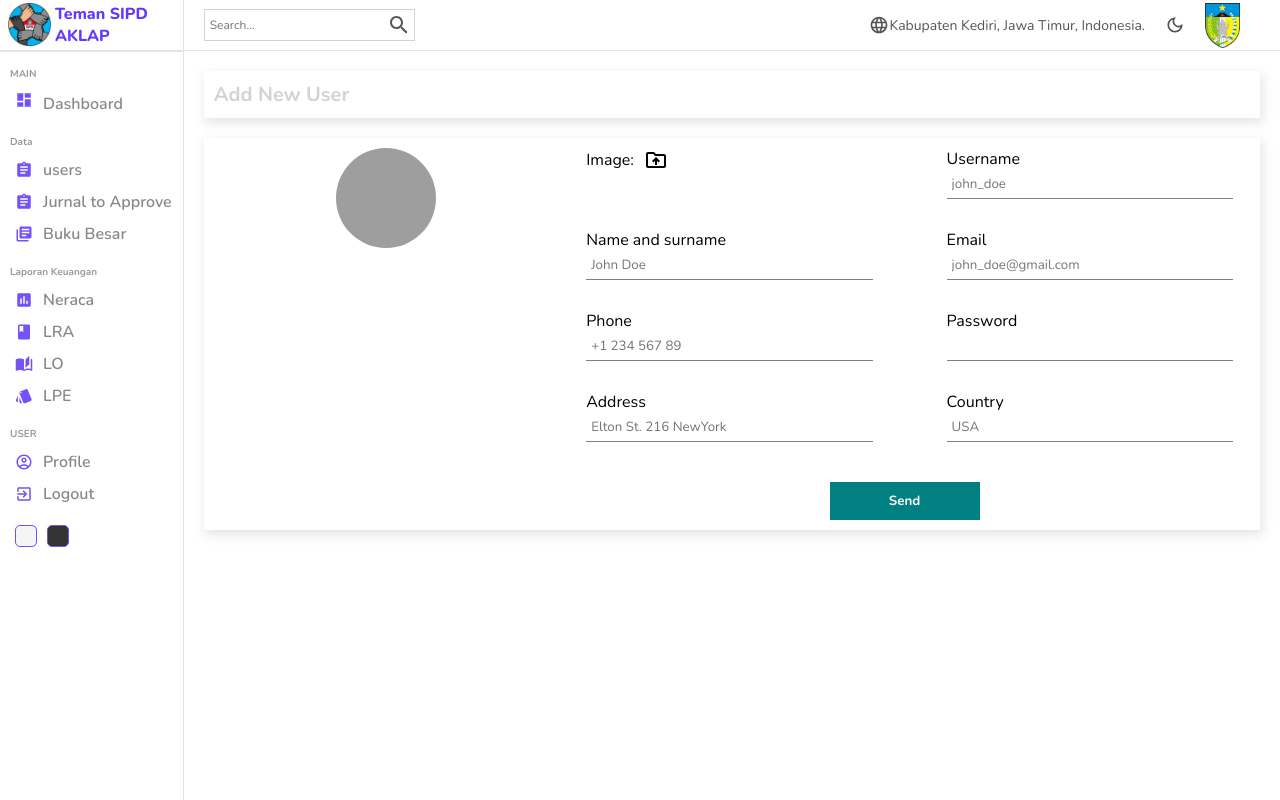
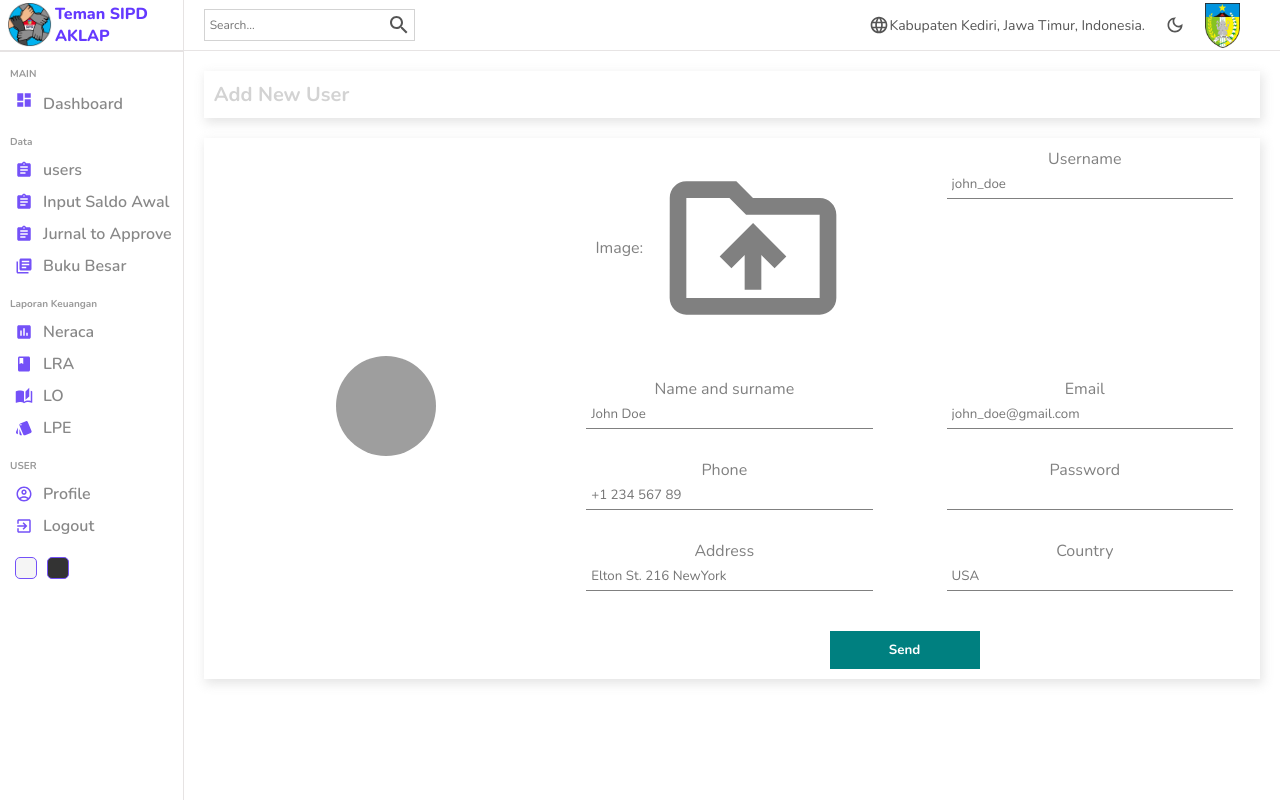
Before and after one commit to wahyubimantara/Teman-SIPD-AKLAP, a React (Create React App) app: page /users/new in a window 1280 px wide. Built offline with nearby package versions, Linux system fonts and the light colour scheme; grey boxes are pictures that could not be loaded.

Commit message:
menambahkan fitur input saldo awal

```diff
--- a/src/App.js
+++ b/src/App.js
@@ -13,10 +13,11 @@ import BukuBesar from "./pages/buku-besar/BukuBesar";
 import Jurnal2Approve from "./pages/jurnal2approve/Jurnal2Approve";
 import Neraca from "./pages/neraca/Neraca";
 import Profile from "./pages/profile/Profile";
+import InputSaldoAwal from "./pages/inputsaldoawal/InputSaldoAwal";
 
 function App() {
   const { darkMode } = useContext(DarkModeContext);
-// ujicoba
+
   return (
     <div className={darkMode ? "app dark" : "app"}>
       <BrowserRouter>
@@ -33,6 +34,11 @@ function App() {
                 path="new"
                 element={<New inputs={userInputs} title="Add New User" />}
               />
+            </Route>
+
+             {/* input saldo awal */}
+             <Route path="inputSaldoAwal">
+              <Route index element={<InputSaldoAwal />} />
             </Route>
 
             {/* jurnal to approve */}
--- a/src/components/sidebar/Sidebar.jsx
+++ b/src/components/sidebar/Sidebar.jsx
@@ -40,6 +40,12 @@ const Sidebar = () => {
             <li>
               <AssignmentIcon className="icon" />
               <span>users</span>
+            </li>
+          </Link>
+          <Link to="/inputsaldoawal" style={{ textDecoration: "none" }}>
+            <li>
+              <AssignmentIcon className="icon" />
+              <span>Input Saldo Awal</span>
             </li>
           </Link>
           <Link to="/jurnal2approve" style={{ textDecoration: "none" }}>
--- /dev/null
+++ b/src/pages/inputsaldoawal/InputSaldoAwal.jsx
@@ -0,0 +1,50 @@
+import "./inputSaldoAwal.scss";
+import Sidebar from "../../components/sidebar/Sidebar";
+import Navbar from "../../components/navbar/Navbar";
+import DriveFolderUploadOutlinedIcon from "@mui/icons-material/DriveFolderUploadOutlined";
+import { useState } from "react";
+import { Alert, Button } from "@mui/material";
+
+const InputSaldoAwal = ({ inputs, title }) => {
+  // const [file, setFile] = useState("");
+  const [setFile] = useState("");
+  return (
+    <div className="new">
+      <Sidebar />
+      <div className="newContainer">
+        <Navbar />
+        <div className="bottom">
+          <form>
+            <div className="formInput">
+              <p className="title"> Silahkan masukkan file Excell Saldo Awal</p>
+              <p className="title2"> Klik Gambar dibawah ini</p>
+              <label htmlFor="file">
+                <DriveFolderUploadOutlinedIcon className="icon" />
+              </label>
+              <input
+                type="file"
+                id="file"
+                onChange={(e) => setFile(e.target.files[0])}
+                style={{ display: "none" }}
+              />
+              <Alert variant="outlined"> Data sudah terupload</Alert>
+              <Alert color="error" variant="outlined"> Data belum terupload</Alert>
+
+              <div className="kirim">
+              <Button variant="contained">
+                  KIRIM
+              </Button>
+              </div>
+
+
+
+            </div>
+          </form>
+        </div>
+
+      </div>
+    </div>
+  );
+};
+
+export default InputSaldoAwal;
--- /dev/null
+++ b/src/pages/inputsaldoawal/inputSaldoAwal.scss
@@ -0,0 +1,81 @@
+.new {
+  width: 100%;
+  display: flex;
+
+  .newContainer {
+    flex: 6;
+
+    .bottom {
+      align-items: center;
+      justify-content: center;
+      color: gray;
+      -webkit-box-shadow: 2px 4px 10px 1px rgba(0, 0, 0, 0.47);
+      box-shadow: 2px 4px 10px 1px rgba(201, 201, 201, 0.47);
+      padding: 10px;
+      margin: 20px;
+
+      display: flex;
+
+      h1 {
+        color: lightgray;
+        font-size: 20px;
+      }
+
+      .kirim {
+        display: flex;
+        align-items: center;
+        justify-content: center;
+        margin-top: 10px;
+      }
+
+      .title {
+        font-size: 24px;
+        font-weight: 800;
+        text-align: center;
+      }
+
+      .title2 {
+        font-size: 16px;
+        font-weight: 800;
+        text-align: center;
+      }
+
+      form {
+        display: flex;
+        flex-wrap: wrap;
+        gap: 30px;
+        justify-content: space-around;
+
+
+        .formInput {
+          width: 80%;
+
+          label {
+            display: flex;
+            align-items: center;
+            justify-content: center;
+            gap: 10px;
+          }
+
+          .icon {
+
+            cursor: pointer;
+            min-width: 200px;
+            min-height: 200px;
+          }
+
+          input {
+            width: 100%;
+            padding: 5px;
+            border: none;
+            border-bottom: 1px solid gray;
+          }
+
+
+
+        }
+
+      }
+    }
+  }
+}
```
